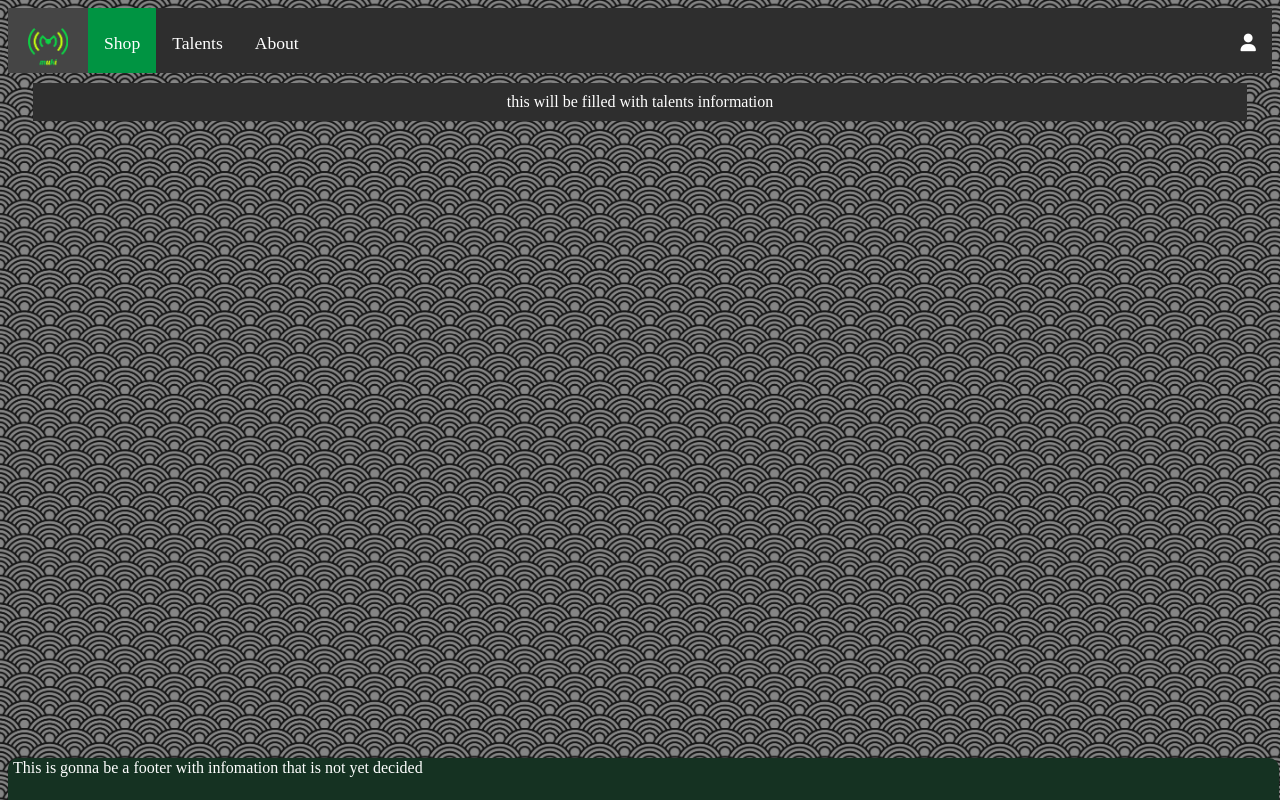
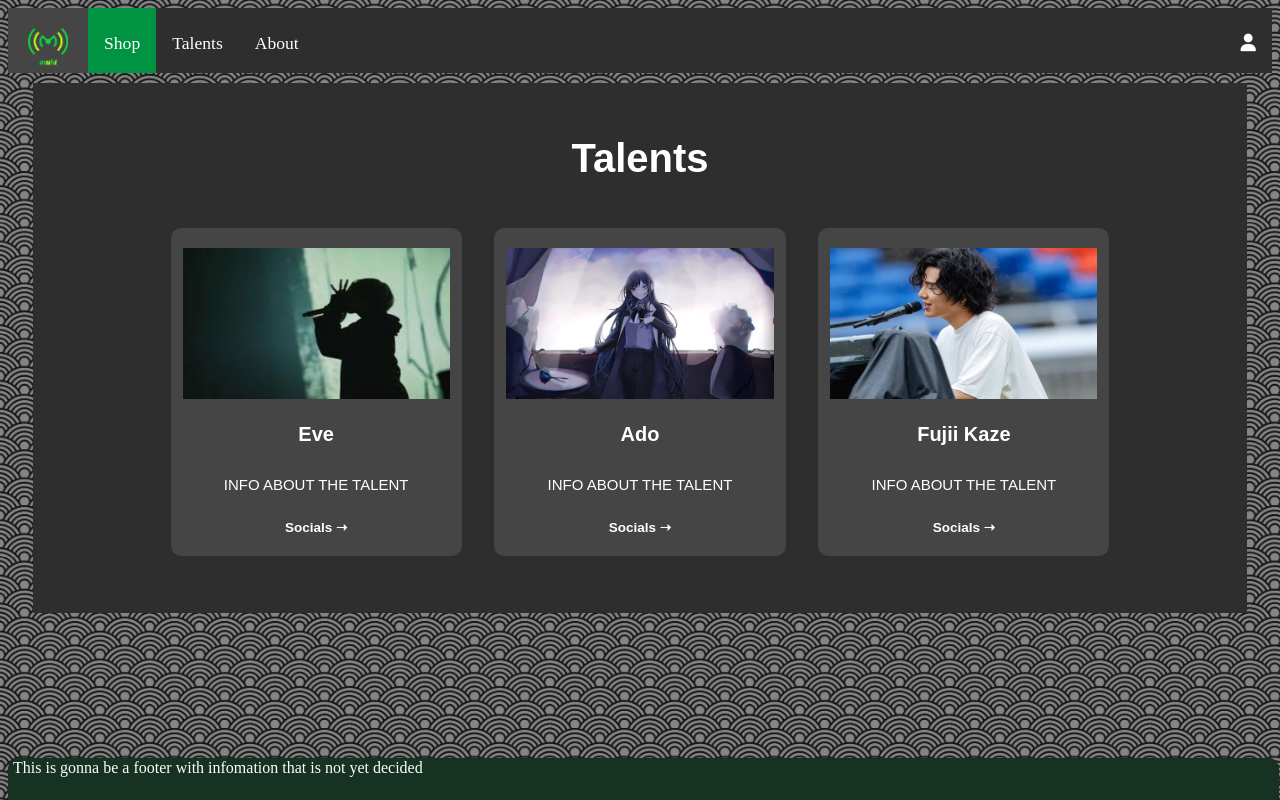
Before and after one commit to NunoCartaxoUAL/UAL_WebDev_Project, a plain HTML site: page FRONTEND0/www/index.html in a window 1280 px wide. Both pictures are taken after a click on the item "Talents". Drawn offline with Linux system fonts and the light colour scheme.

Commit message:
commit
talents semi-done

```diff
--- /dev/null
+++ b/FRONTEND0/www/css/talentsStyle.css
@@ -0,0 +1,57 @@
+.talents{
+    width:80%;
+    margin: auto;
+    text-align: center;
+    padding-top: 10px;
+}
+
+h1{
+    font-size: 40px;
+    font-family: Arial, Helvetica, sans-serif;
+}
+
+p{
+    font-size: 15px;
+    font-family: Arial, Helvetica, sans-serif;
+    padding: 10px;
+
+}
+
+h3{
+    font-size: 20px;
+    font-family: Arial, Helvetica, sans-serif;
+}
+
+.row{
+    margin-top: 5%;
+    display: flex;
+    justify-content: space-between;
+}
+
+.talents-col{
+    flex-basis: 31%;
+    background: #454545;
+    border-radius: 10px;
+    margin-bottom: 5%;
+    padding: 20px 12px;
+    box-sizing: border-box;
+}
+
+.talents-col:hover{
+    box-shadow: 0 0 20px 0px rgb(126, 124, 124);
+}
+
+.socials{
+    color: #fff;
+    margin: auto;
+    text-align: left;
+    text-decoration: none;
+    font-family: Arial, Helvetica, sans-serif;
+    font-size: 13.5px;
+}
+
+@media(max-width: 700px){
+    .row{
+        flex-direction: column;
+    }
+}
--- a/FRONTEND0/www/index.html
+++ b/FRONTEND0/www/index.html
@@ -7,6 +7,7 @@
     <meta name="viewport" content="width=device-width, initial-scale=1">
     <link href="css/menuStyle.css" rel="stylesheet">
     <link href="css/contentStyle.css" rel="stylesheet">
+    <link href="css/talentsStyle.css" rel="stylesheet">
     <link href="css/footerStyle.css" rel="stylesheet">
     <script src="scripts/menu.js"></script>
     <script src="scripts/login.js"></script>
--- a/FRONTEND0/www/scripts/menu.js
+++ b/FRONTEND0/www/scripts/menu.js
@@ -39,7 +39,40 @@
 };
 function loadTalents(){
     clearPage()
-    document.getElementById('content').innerHTML=" this will be filled with talents information";
+    document.getElementById('content').innerHTML=`
+
+    <div class = "talents">
+    <h1>Talents</h1>
+    <div class="row" id="talents">
+        <div class="talents-col">
+            <img src="images/eve.jpg" style="max-width:100%;height:auto;"></a>
+            <h3><b>Eve</b></h3>
+            <p>INFO ABOUT THE TALENT</p>
+            <a class="socials" href="https://www.google.com/%22%3E" id="socials">
+                <b> Socials ➝ </b>
+            </a>
+        </div>
+
+        <div class="talents-col">
+            <img src="images/ado.jpg" style="max-width:100%;height:auto;">
+            <h3><b>Ado</b></h3>
+            <p>INFO ABOUT THE TALENT</p>
+            <a class="socials" href="https://www.google.com/%22%3E" id="socials">
+                <b>Socials ➝</b>
+            </a>
+        </div>
+
+        <div class="talents-col">
+            <img src="images/fujii.jpg" style="max-width:100%;height:auto;">
+            <h3><b>Fujii Kaze</b></h3>
+            <p>INFO ABOUT THE TALENT</p>
+            <a class="socials" href="https://www.google.com/" id="socials">
+                <b>Socials ➝</b>
+            </a>
+
+        </div>
+    </div>
+    `
 };
 
 function clearPage(){
```
Also changed, not shown: FRONTEND0/www/images/ado.jpg (added), FRONTEND0/www/images/eve.jpg (added), FRONTEND0/www/images/fujii.jpg (added).
